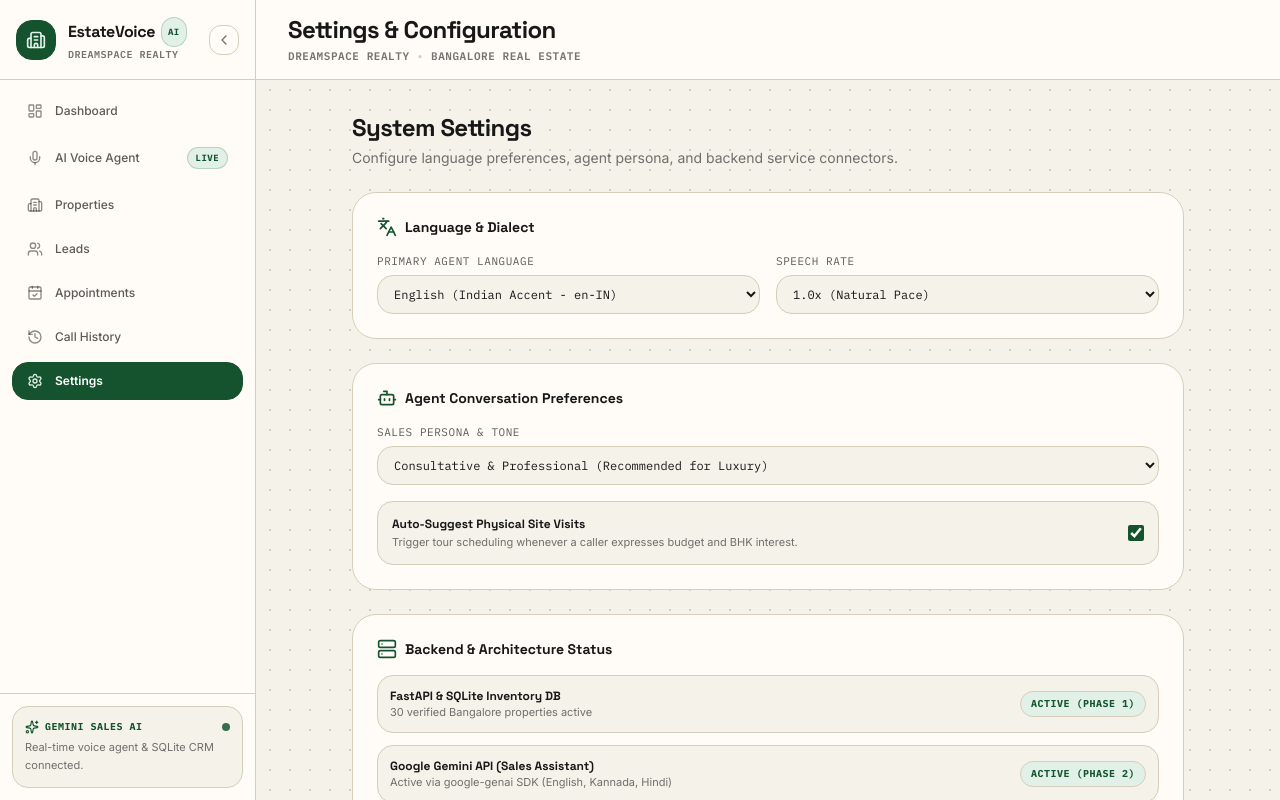
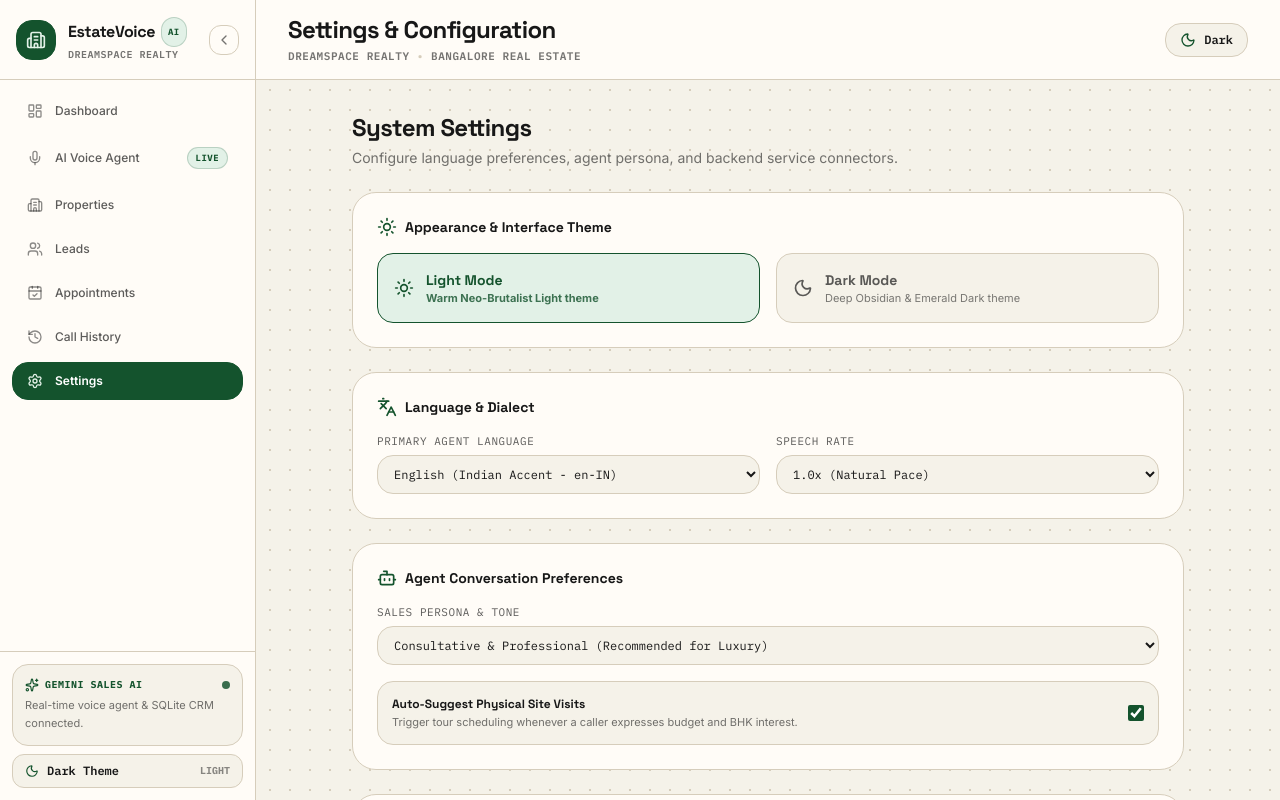
Before and after one commit to charankumarmuppala/Voice-Agent, a React (Vite) app in the folder frontend/: page / in a window 1280 px wide. Both pictures are taken after a click on the button "Settings". Built offline with nearby package versions, Linux system fonts and the light colour scheme; no server answers.

Commit message:
Feature: Add Dark Mode with toggle in Navbar, Sidebar, and Settings with persistent storage

```diff
--- a/frontend/src/App.jsx
+++ b/frontend/src/App.jsx
@@ -14,15 +14,30 @@ export default function App() {
   const [collapsed, setCollapsed] = useState(false);
   const [selectedPropertyForVisit, setSelectedPropertyForVisit] = useState(null);
 
-  // Clear any residual test data from browser storage for fresh testing
+  // Dark Mode State with persistence
+  const [darkMode, setDarkMode] = useState(() => {
+    try {
+      const saved = localStorage.getItem('estatevoice_theme');
+      if (saved) return saved === 'dark';
+      return window.matchMedia && window.matchMedia('(prefers-color-scheme: dark)').matches;
+    } catch (e) {
+      return false;
+    }
+  });
+
   useEffect(() => {
     try {
-      localStorage.clear();
-      sessionStorage.clear();
+      if (darkMode) {
+        document.documentElement.classList.add('dark');
+        localStorage.setItem('estatevoice_theme', 'dark');
+      } else {
+        document.documentElement.classList.remove('dark');
+        localStorage.setItem('estatevoice_theme', 'light');
+      }
     } catch (e) {
-      console.warn('Storage cleanup:', e);
+      console.warn('Theme storage error:', e);
     }
-  }, []);
+  }, [darkMode]);
 
   function handleScheduleVisitFromCard(prop) {
     setSelectedPropertyForVisit(prop);
@@ -40,18 +55,24 @@ export default function App() {
   };
 
   return (
-    <div className="flex h-screen bg-dotted-grid bg-[#F5F2E9] text-[#171717] font-sans overflow-hidden">
+    <div className={`flex h-screen bg-dotted-grid bg-[#F5F2E9] text-[#171717] font-sans overflow-hidden ${darkMode ? 'dark' : ''}`}>
       {/* Collapsible Sidebar */}
       <Sidebar
         activeTab={activeTab}
         setActiveTab={setActiveTab}
         collapsed={collapsed}
         setCollapsed={setCollapsed}
+        darkMode={darkMode}
+        setDarkMode={setDarkMode}
       />
 
       {/* Main Content Area */}
       <div className="flex-1 flex flex-col min-w-0 overflow-hidden">
-        <Navbar activeTabTitle={titles[activeTab] || 'EstateVoice AI'} />
+        <Navbar
+          activeTabTitle={titles[activeTab] || 'EstateVoice AI'}
+          darkMode={darkMode}
+          setDarkMode={setDarkMode}
+        />
 
         <main className="flex-1 overflow-y-auto">
           {activeTab === 'dashboard' && <Dashboard setActiveTab={setActiveTab} />}
@@ -68,7 +89,7 @@ export default function App() {
             <Appointments initialProperty={selectedPropertyForVisit} />
           )}
           {activeTab === 'call-history' && <CallHistory />}
-          {activeTab === 'settings' && <Settings />}
+          {activeTab === 'settings' && <Settings darkMode={darkMode} setDarkMode={setDarkMode} />}
         </main>
       </div>
     </div>
--- a/frontend/src/components/Navbar.jsx
+++ b/frontend/src/components/Navbar.jsx
@@ -1,8 +1,9 @@
 import React from 'react';
+import { Sun, Moon } from 'lucide-react';
 
-export default function Navbar({ activeTabTitle }) {
+export default function Navbar({ activeTabTitle, darkMode, setDarkMode }) {
   return (
-    <header className="h-20 bg-[#FFFCF7] border-b border-[#D6CDBB] px-6 sm:px-8 flex items-center justify-between sticky top-0 z-10">
+    <header className="h-20 bg-[#FFFCF7] border-b border-[#D6CDBB] px-6 sm:px-8 flex items-center justify-between sticky top-0 z-10 transition-colors">
       <div className="flex items-center gap-4">
         <div>
           <h1 className="font-heading text-xl sm:text-2xl font-bold text-[#171717] tracking-tight">{activeTabTitle}</h1>
@@ -11,6 +12,28 @@ export default function Navbar({ activeTabTitle }) {
           </p>
         </div>
       </div>
+
+      <div className="flex items-center gap-3">
+        {/* Dark Mode Toggle */}
+        <button
+          onClick={() => setDarkMode(!darkMode)}
+          className="flex items-center gap-2 px-3.5 py-2 rounded-2xl border border-[#D6CDBB] bg-[#F5F2E9] text-[#171717] font-mono text-xs font-semibold hover:border-[#14532D] transition-all cursor-pointer shadow-none"
+          title={darkMode ? 'Switch to Light Mode' : 'Switch to Dark Mode'}
+          aria-label="Toggle Theme"
+        >
+          {darkMode ? (
+            <>
+              <Sun className="w-4 h-4 text-[#FCD34D]" />
+              <span className="hidden sm:inline">Light</span>
+            </>
+          ) : (
+            <>
+              <Moon className="w-4 h-4 text-[#14532D]" />
+              <span className="hidden sm:inline">Dark</span>
+            </>
+          )}
+        </button>
+      </div>
     </header>
   );
 }
--- a/frontend/src/components/Sidebar.jsx
+++ b/frontend/src/components/Sidebar.jsx
@@ -10,10 +10,12 @@ import {
   ChevronLeft,
   ChevronRight,
   Sparkles,
-  PhoneCall
+  PhoneCall,
+  Sun,
+  Moon
 } from 'lucide-react';
 
-export default function Sidebar({ activeTab, setActiveTab, collapsed, setCollapsed }) {
+export default function Sidebar({ activeTab, setActiveTab, collapsed, setCollapsed, darkMode, setDarkMode }) {
   const navItems = [
     { id: 'dashboard', label: 'Dashboard', icon: LayoutDashboard },
     { id: 'voice-agent', label: 'AI Voice Agent', icon: Mic, badge: 'LIVE' },
@@ -94,9 +96,10 @@ export default function Sidebar({ activeTab, setActiveTab, collapsed, setCollaps
         </nav>
       </div>
 
-      {/* Bottom Status Info */}
-      <div className="p-3 border-t border-[#D6CDBB]">
+      {/* Bottom Status Info & Theme Toggle */}
+      <div className="p-3 border-t border-[#D6CDBB] space-y-2">
         {!collapsed ? (
+          <>
             <div className="bg-[#F5F2E9] rounded-2xl p-3 border border-[#D6CDBB] text-xs">
               <div className="flex items-center justify-between font-mono text-[10px] uppercase tracking-wider text-[#14532D] font-bold mb-1">
                 <span className="flex items-center gap-1.5">
@@ -109,10 +112,27 @@ export default function Sidebar({ activeTab, setActiveTab, collapsed, setCollaps
                 Real-time voice agent & SQLite CRM connected.
               </p>
             </div>
+
+            <button
+              onClick={() => setDarkMode(!darkMode)}
+              className="w-full flex items-center justify-between px-3 py-2 rounded-xl border border-[#D6CDBB] bg-[#F5F2E9] text-[#171717] font-mono text-xs font-semibold hover:border-[#14532D] transition-all cursor-pointer"
+              title={darkMode ? 'Switch to Light Theme' : 'Switch to Dark Theme'}
+            >
+              <span className="flex items-center gap-2">
+                {darkMode ? <Sun className="w-3.5 h-3.5 text-[#FCD34D]" /> : <Moon className="w-3.5 h-3.5 text-[#14532D]" />}
+                <span>{darkMode ? 'Light Theme' : 'Dark Theme'}</span>
+              </span>
+              <span className="text-[10px] uppercase font-bold text-[#171717]/50">{darkMode ? 'Dark' : 'Light'}</span>
+            </button>
+          </>
         ) : (
-          <div className="w-10 h-10 mx-auto rounded-2xl bg-[#F5F2E9] border border-[#D6CDBB] flex items-center justify-center text-[#14532D]">
-            <Sparkles className="w-4 h-4 text-[#14532D]" />
-          </div>
+          <button
+            onClick={() => setDarkMode(!darkMode)}
+            className="w-10 h-10 mx-auto rounded-2xl bg-[#F5F2E9] border border-[#D6CDBB] flex items-center justify-center text-[#14532D] hover:border-[#14532D] transition-colors cursor-pointer"
+            title={darkMode ? 'Switch to Light Theme' : 'Switch to Dark Theme'}
+          >
+            {darkMode ? <Sun className="w-4 h-4 text-[#FCD34D]" /> : <Moon className="w-4 h-4 text-[#14532D]" />}
+          </button>
         )}
       </div>
     </aside>
--- a/frontend/src/index.css
+++ b/frontend/src/index.css
@@ -7,6 +7,12 @@
     font-family: 'Inter', system-ui, -apple-system, sans-serif;
     background-color: #F5F2E9;
     color: #171717;
+    transition: background-color 0.2s ease, color 0.2s ease;
+  }
+
+  .dark body {
+    background-color: #0B0F14;
+    color: #F0F6FC;
   }
 }
 
@@ -14,6 +20,12 @@
 .bg-dotted-grid {
   background-color: #F5F2E9;
   background-image: radial-gradient(#D6CDBB 1.25px, transparent 1.25px);
+  background-size: 20px 20px;
+}
+
+.dark .bg-dotted-grid {
+  background-color: #0B0F14;
+  background-image: radial-gradient(#21262D 1.25px, transparent 1.25px);
   background-size: 20px 20px;
 }
 
@@ -25,11 +37,216 @@
 ::-webkit-scrollbar-track {
   background: #F5F2E9;
 }
+.dark ::-webkit-scrollbar-track {
+  background: #0B0F14;
+}
+
 ::-webkit-scrollbar-thumb {
   background: #D6CDBB;
   border-radius: 9999px;
   border: 1px solid #F5F2E9;
 }
+.dark ::-webkit-scrollbar-thumb {
+  background: #30363D;
+  border: 1px solid #0B0F14;
+}
+
 ::-webkit-scrollbar-thumb:hover {
   background: #B8AC94;
 }
+.dark ::-webkit-scrollbar-thumb:hover {
+  background: #484F58;
+}
+
+/* -------------------------------------------------------------
+   COMPREHENSIVE DARK MODE SYSTEM
+   ------------------------------------------------------------- */
+.dark {
+  color-scheme: dark;
+}
+
+/* Surfaces & Containers */
+.dark .bg-\[\#FFFCF7\] {
+  background-color: #161B22 !important;
+}
+
+.dark .bg-\[\#F5F2E9\] {
+  background-color: #0D1117 !important;
+}
+
+.dark .bg-\[\#F5F2E9\]\/60 {
+  background-color: rgba(13, 17, 23, 0.6) !important;
+}
+
+.dark .bg-\[\#F5F2E9\]\/40 {
+  background-color: rgba(13, 17, 23, 0.4) !important;
+}
+
+.dark .bg-\[\#EFE9DC\] {
+  background-color: #21262D !important;
+}
+
+.dark .bg-white {
+  background-color: #161B22 !important;
+}
+
+.dark .bg-white\/70 {
+  background-color: rgba(22, 27, 34, 0.7) !important;
+}
+
+/* Borders */
+.dark .border-\[\#D6CDBB\] {
+  border-color: #30363D !important;
+}
+
+.dark .border-\[\#D6CDBB\]\/40 {
+  border-color: rgba(48, 54, 61, 0.4) !important;
+}
+
+.dark .border-\[\#D6CDBB\]\/60 {
+  border-color: rgba(48, 54, 61, 0.6) !important;
+}
+
+.dark .border-slate-200 {
+  border-color: #30363D !important;
+}
+
+/* Typography */
+.dark .text-\[\#171717\] {
+  color: #F0F6FC !important;
+}
+
+.dark .text-\[\#171717\]\/90 {
+  color: rgba(240, 246, 252, 0.9) !important;
+}
+
+.dark .text-\[\#171717\]\/80 {
+  color: rgba(240, 246, 252, 0.8) !important;
+}
+
+.dark .text-\[\#171717\]\/70 {
+  color: rgba(240, 246, 252, 0.7) !important;
+}
+
+.dark .text-\[\#171717\]\/60 {
+  color: rgba(240, 246, 252, 0.6) !important;
+}
+
+.dark .text-\[\#171717\]\/50 {
+  color: rgba(240, 246, 252, 0.5) !important;
+}
+
+.dark .text-\[\#171717\]\/40 {
+  color: rgba(240, 246, 252, 0.4) !important;
+}
+
+.dark .text-slate-500 {
+  color: #8B949E !important;
+}
+
+.dark .text-slate-700 {
+  color: #C9D1D9 !important;
+}
+
+.dark .text-slate-900 {
+  color: #F0F6FC !important;
+}
+
+/* Interactive & Hover States */
+.dark .hover\:bg-\[\#F5F2E9\]:hover {
+  background-color: #21262D !important;
+}
+
+.dark .hover\:text-\[\#171717\]:hover {
+  color: #F0F6FC !important;
+}
+
+/* Accent Badges & Chips */
+.dark .bg-\[\#E2F1E7\] {
+  background-color: rgba(20, 83, 45, 0.35) !important;
+}
+
+.dark .text-\[\#14532D\] {
+  color: #4ADE80 !important;
+}
+
+.dark .border-\[\#14532D\]\/20 {
+  border-color: rgba(74, 222, 128, 0.3) !important;
+}
+
+.dark .border-\[\#14532D\] {
+  border-color: #238636 !important;
+}
+
+.dark .bg-\[\#14532D\] {
+  background-color: #238636 !important;
+}
+
+.dark .hover\:bg-\[\#14532D\]\/90:hover {
+  background-color: #2ea043 !important;
+}
+
+.dark .hover\:border-\[\#14532D\]:hover {
+  border-color: #3FB950 !important;
+}
+
+/* Amber / Warning Badges */
+.dark .bg-\[\#FFF1CC\] {
+  background-color: rgba(133, 77, 14, 0.3) !important;
+}
+
+.dark .border-\[\#E5D8A8\] {
+  border-color: rgba(217, 119, 6, 0.35) !important;
+}
+
+.dark .border-\[\#E5D8A8\]\/60 {
+  border-color: rgba(217, 119, 6, 0.25) !important;
+}
+
+.dark .text-\[\#854D0E\] {
+  color: #FCD34D !important;
+}
+
+/* Form Controls */
+.dark input,
+.dark select,
+.dark textarea {
+  color-scheme: dark;
+  background-color: #0D1117 !important;
+  color: #F0F6FC !important;
+  border-color: #30363D !important;
+}
+
+.dark input:focus,
+.dark select:focus,
+.dark textarea:focus {
+  border-color: #3FB950 !important;
+}
+
+/* Table rows & Dividers */
+.dark tr.hover\:bg-\[\#F5F2E9\]\/50:hover {
+  background-color: rgba(33, 38, 45, 0.6) !important;
+}
+
+.dark tr.hover\:bg-\[\#F5F2E9\]\/60:hover {
+  background-color: rgba(33, 38, 45, 0.7) !important;
+}
+
+.dark .divide-\[\#D6CDBB\] > :not([hidden]) ~ :not([hidden]) {
+  border-color: #30363D !important;
+}
+
+/* Charts (Recharts) */
+.dark .recharts-default-tooltip {
+  background-color: #161B22 !important;
+  border-color: #30363D !important;
+  color: #F0F6FC !important;
+}
+
+.dark .recharts-cartesian-grid line {
+  stroke: #21262D !important;
+}
+
+.dark .recharts-text {
+  fill: #8B949E !important;
+}
--- a/frontend/src/pages/Settings.jsx
+++ b/frontend/src/pages/Settings.jsx
@@ -8,10 +8,12 @@ import {
   Sparkles,
   Key,
   ShieldCheck,
-  CheckCircle2
+  CheckCircle2,
+  Sun,
+  Moon
 } from 'lucide-react';
 
-export default function Settings() {
+export default function Settings({ darkMode, setDarkMode }) {
   const [defaultLanguage, setDefaultLanguage] = useState('English');
   const [agentTone, setAgentTone] = useState('Consultative & Professional');
   const [speechSpeed, setSpeechSpeed] = useState('1.0x (Natural)');
@@ -35,6 +37,48 @@ export default function Settings() {
       </div>
 
       <form onSubmit={handleSave} className="space-y-6">
+        {/* Appearance & Interface Theme */}
+        <div className="bg-[#FFFCF7] rounded-3xl p-6 border border-[#D6CDBB] shadow-none space-y-4">
+          <div className="flex items-center gap-2">
+            <Sun className="w-5 h-5 text-[#14532D]" />
+            <h3 className="font-heading font-bold text-[#171717] text-sm">Appearance & Interface Theme</h3>
+          </div>
+
+          <div className="grid grid-cols-1 sm:grid-cols-2 gap-4 text-xs">
+            <button
+              type="button"
+              onClick={() => setDarkMode && setDarkMode(false)}
+              className={`p-4 rounded-2xl border flex items-center gap-3 transition-all text-left cursor-pointer ${
+                !darkMode
+                  ? 'bg-[#E2F1E7] border-[#14532D] text-[#14532D] font-bold'
+                  : 'bg-[#F5F2E9] border-[#D6CDBB] text-[#171717]/70 hover:border-[#14532D]'
+              }`}
+            >
+              <Sun className="w-5 h-5 flex-shrink-0" />
+              <div>
+                <div className="font-heading font-bold text-sm">Light Mode</div>
+                <div className="text-[11px] font-sans opacity-80">Warm Neo-Brutalist Light theme</div>
+              </div>
+            </button>
+
+            <button
+              type="button"
+              onClick={() => setDarkMode && setDarkMode(true)}
+              className={`p-4 rounded-2xl border flex items-center gap-3 transition-all text-left cursor-pointer ${
+                darkMode
+                  ? 'bg-[#14532D] border-[#14532D] text-white font-bold'
+                  : 'bg-[#F5F2E9] border-[#D6CDBB] text-[#171717]/70 hover:border-[#14532D]'
+              }`}
+            >
+              <Moon className="w-5 h-5 flex-shrink-0" />
+              <div>
+                <div className="font-heading font-bold text-sm">Dark Mode</div>
+                <div className="text-[11px] font-sans opacity-80">Deep Obsidian & Emerald Dark theme</div>
+              </div>
+            </button>
+          </div>
+        </div>
+
         {/* Language Preferences */}
         <div className="bg-[#FFFCF7] rounded-3xl p-6 border border-[#D6CDBB] shadow-none space-y-4">
           <div className="flex items-center gap-2">
--- a/frontend/tailwind.config.js
+++ b/frontend/tailwind.config.js
@@ -1,5 +1,6 @@
 /** @type {import('tailwindcss').Config} */
 export default {
+  darkMode: 'class',
   content: [
     "./index.html",
     "./src/**/*.{js,ts,jsx,tsx}",
```
Also changed, not shown: 2 other files (tests, documents, lock files or other folders). Lines whose indentation alone changed are shown as unchanged.
